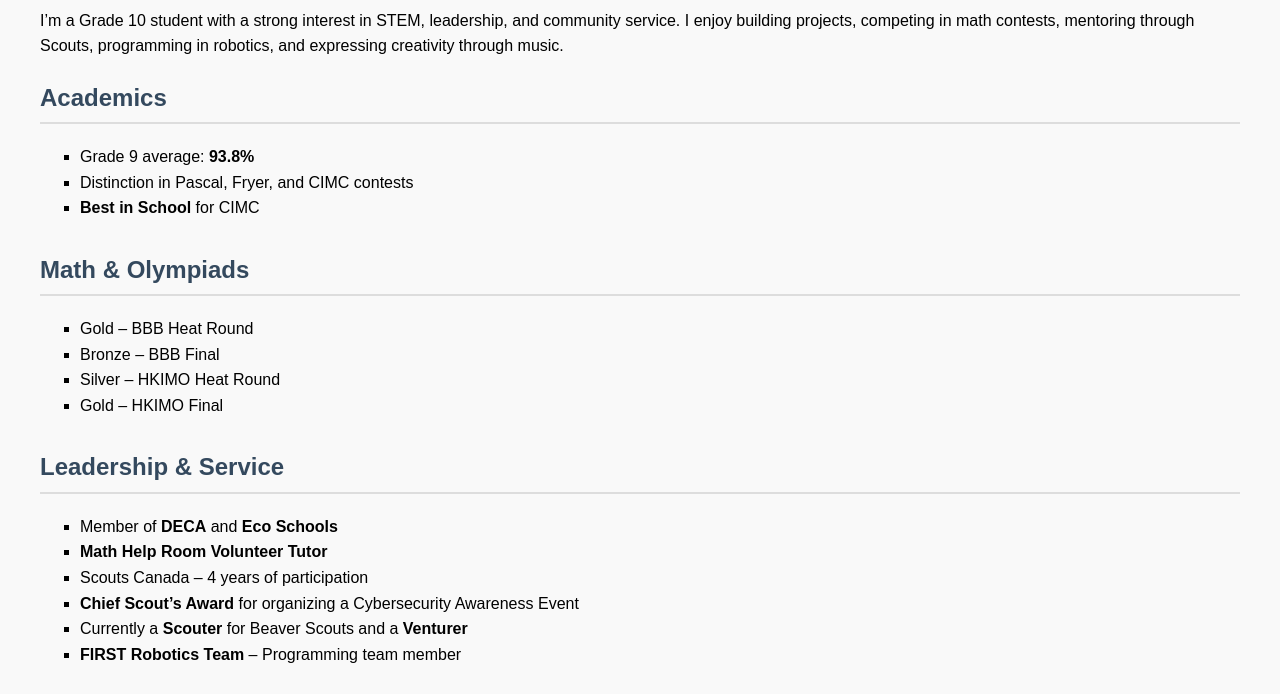
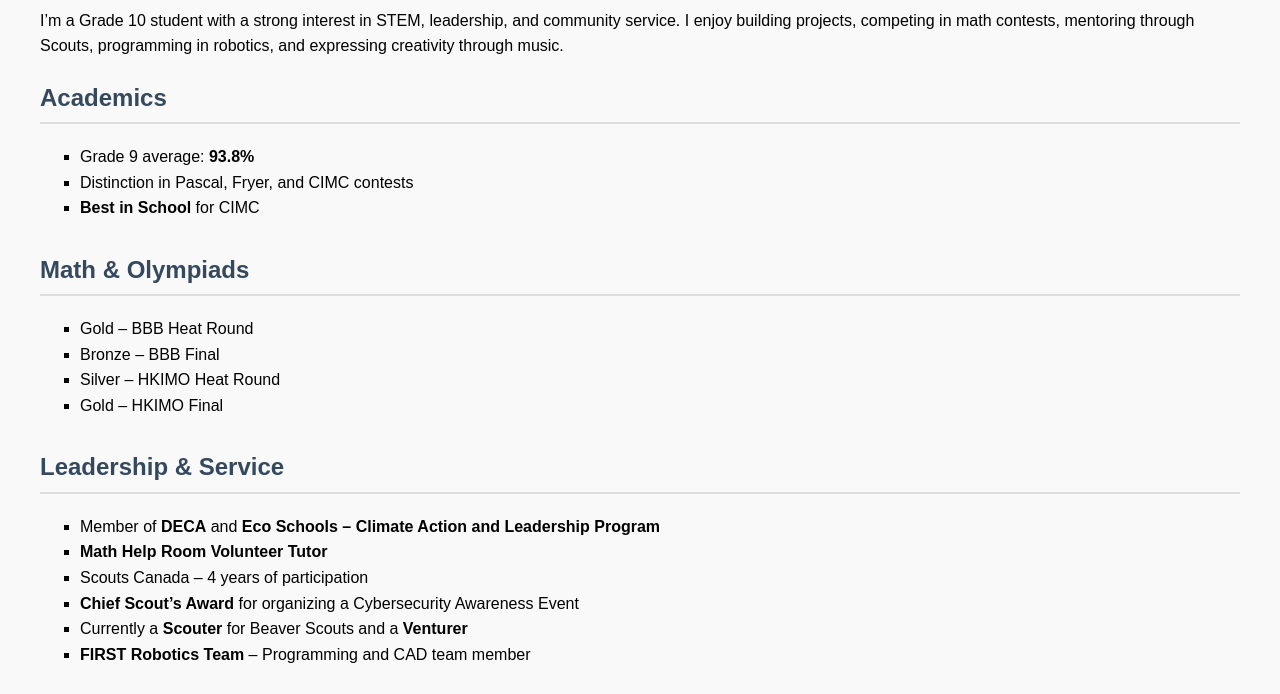
Before and after one commit to Hriditya-Patel/Hriditya-Patel.github.io, a plain HTML site: page index.html in a window 1280 px wide. Shown: the part 105-799 px from the top of the page. Drawn offline with Linux system fonts and the light colour scheme.

Commit message:
Update Leadership & Service: Eco Schools (climate action) and FIRST Robotics (Programming & CAD)

```diff
--- a/index.html
+++ b/index.html
@@ -38,12 +38,12 @@
   <div class="section">
   <h2>Leadership & Service</h2>
   <ul>
-      <li>Member of <b>DECA</b> and <b>Eco Schools</b></li>
+    <li>Member of <b>DECA</b> and <b>Eco Schools – Climate Action and Leadership Program</b></li>
     <li><b>Math Help Room Volunteer Tutor</b></li>
     <li>Scouts Canada – 4 years of participation</li>
     <li><b>Chief Scout’s Award</b> for organizing a Cybersecurity Awareness Event</li>
     <li>Currently a <b>Scouter</b> for Beaver Scouts and a <b>Venturer</b></li>
-      <li><b>FIRST Robotics Team</b> – Programming team member</li>
+    <li><b>FIRST Robotics Team</b> – Programming and CAD team member</li>
   </ul>
 </div>
 
```
Lines whose indentation alone changed are shown as unchanged.
